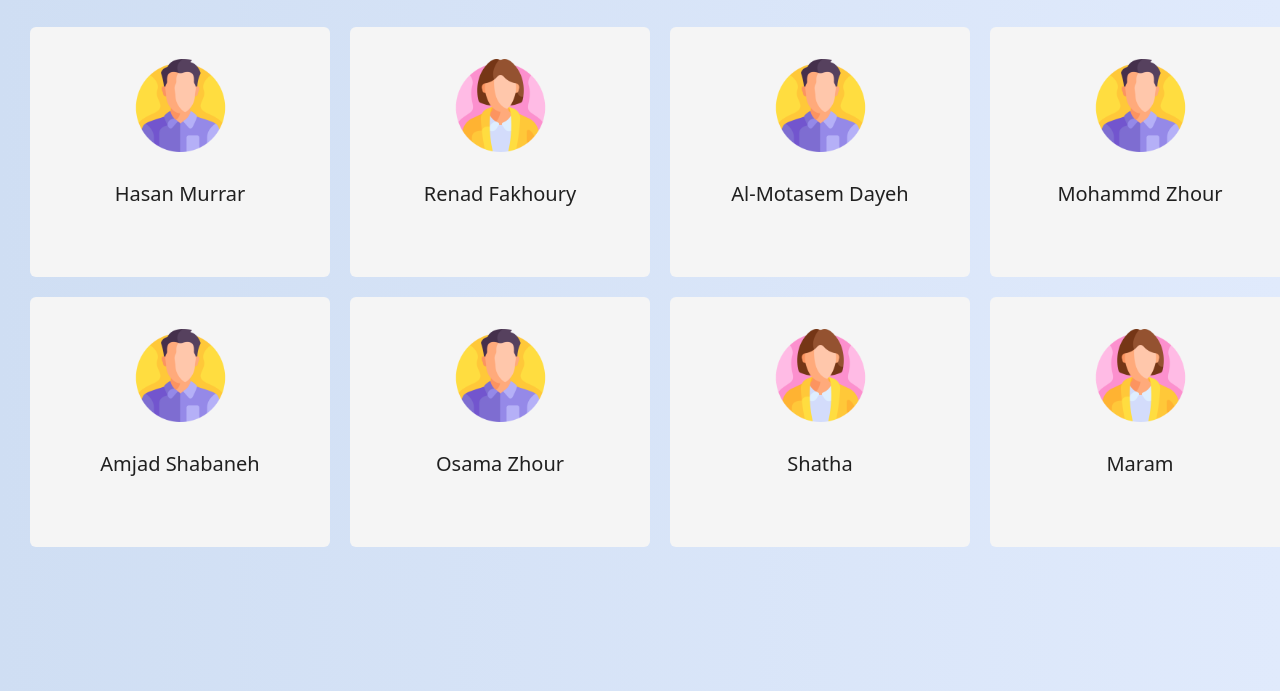
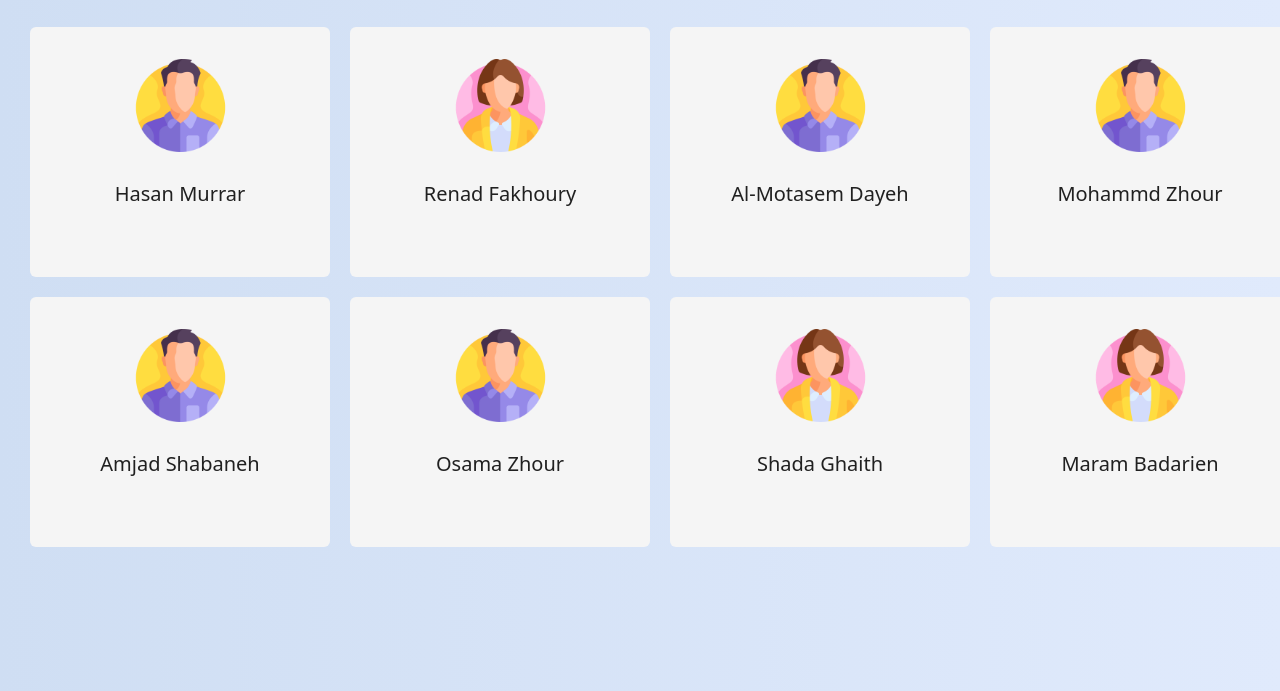
Before and after one commit to abdalazeezS/trainees-dashboard, a plain HTML site: page index.html in a window 1280 px wide. Shown: the part 109-800 px from the top of the page. Drawn offline with nearby package versions, Linux system fonts and the light colour scheme.

Commit message:
update shada and maram names

```diff
--- a/index.html
+++ b/index.html
@@ -86,7 +86,7 @@
           <div class="card-info">
             <img src="./assets/images/woman.png" alt='trust' height='100%' />
           </div>
-          <h5 class="normal-card">Shatha</h5>
+          <h5 class="normal-card">Shada Ghaith</h5>
         </div>
       </div>
     </a>
@@ -96,7 +96,7 @@
           <div class="card-info">
             <img src="./assets/images/woman.png" alt='trust' height='100%' />
           </div>
-          <h5 class="normal-card">Maram</h5>
+          <h5 class="normal-card">Maram Badarien</h5>
         </div>
       </div>
     </a>
```
